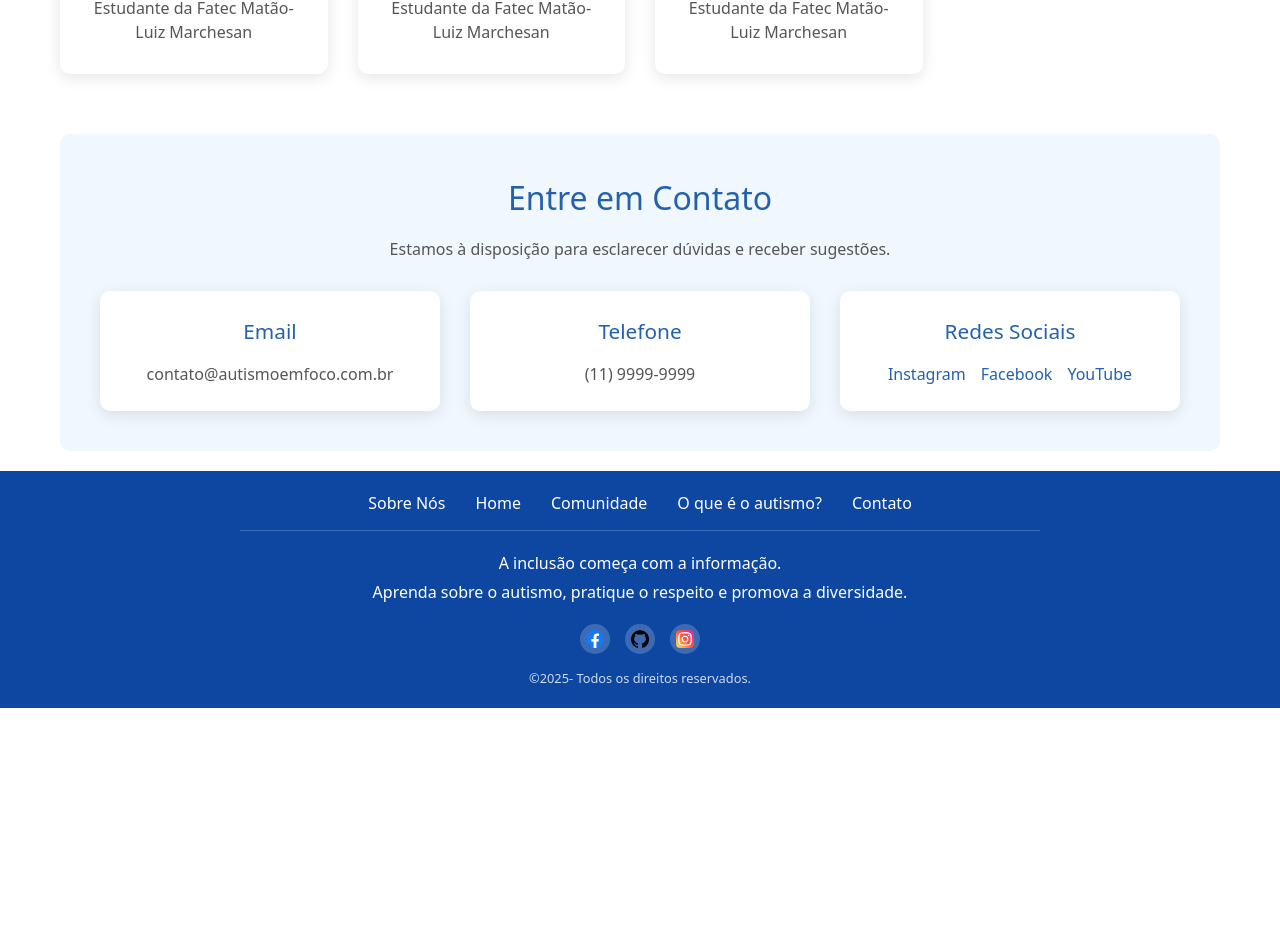
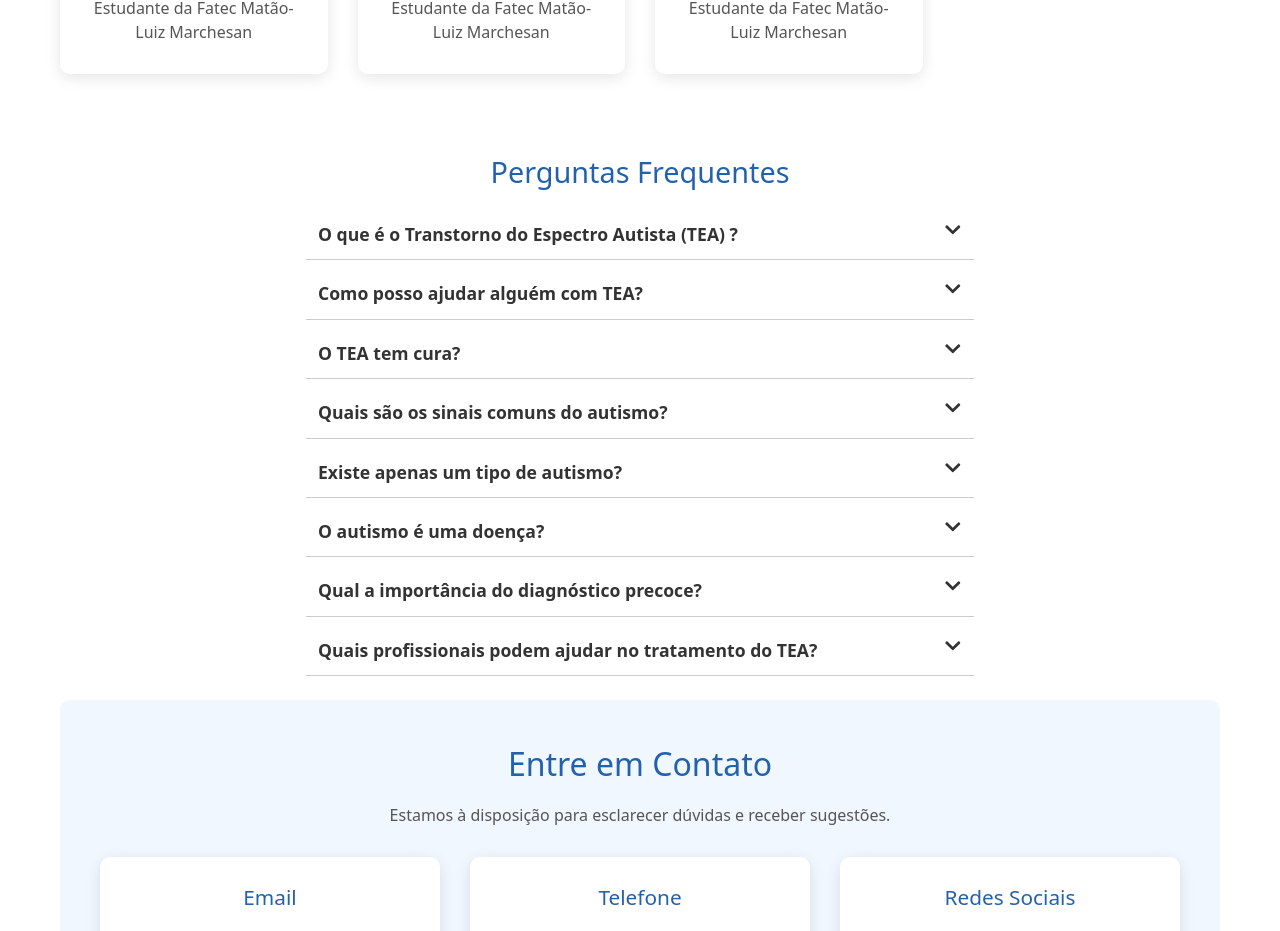
Before and after one commit to PedroHBachiega/autismo-em-foco, a React (Vite) app: page /sobre in a window 1280 px wide. Shown: the part 1835-2766 px from the top of the page. Before the commit the page ends 2543 px from the top, so only its background shows below. Built offline with nearby package versions, Linux system fonts and the light colour scheme; no server answers.

Commit message:
Criação de FAQ's (Perguntas Frequentes) e animações de abertura

```diff
--- a/package.json
+++ b/package.json
@@ -15,6 +15,7 @@
     "firebase-admin": "^13.4.0",
     "react": "^19.1.0",
     "react-dom": "^19.1.0",
+    "react-icons": "^5.5.0",
     "react-router-dom": "^7.6.0",
     "tailwindcss": "^4.1.7"
   },
--- /dev/null
+++ b/src/components/Faq/Faq.jsx
@@ -0,0 +1,68 @@
+import React, { useState } from 'react';
+import styles from './Faq.module.css';
+import { FaChevronDown } from 'react-icons/fa';
+
+const faqData = [
+    {
+        pergunta: "O que é o Transtorno do Espectro Autista (TEA) ?",
+        resposta: "É uma condição do neurodesenvolvimento que afeta a comunicação, o comportamento e as habilidades sociais."
+    },
+    {
+        pergunta: "Como posso ajudar alguém com TEA?",
+        resposta: "Oferecemos apoio emocional, respeitando os limites da pessoa e buscando informações em fontes confiáveis."
+    },
+    {
+        pergunta: "O TEA tem cura?",
+        resposta: "O TEA não tem cura, mas intervenções precoces podem melhorar significativamente a qualidade de vida."
+    },
+    {
+        pergunta: "Quais são os sinais comuns do autismo?",
+        resposta: "Dificuldade na comunicação, comportamentos repetitivos, resistência a mudanças e interesse intenso por ddeterminados assuntos são sinais comuns."
+    },
+    {
+        pergunta: "Existe apenas um tipo de autismo?",
+        resposta: "Não. O TEA é um espectro, o que significa que existem diferentes níveis de suporte e manifestações que variam de pessoa para pessoa."
+    },
+    {
+        pergunta: "O autismo é uma doença?",
+        resposta: "Não. O autismo é uma condição do neurodesenvolvimento, não sendo considerado uma doença e, portanto, não tem cura, mas pode ser acompanhado com intervenções adequadas."
+    },
+    {
+        pergunta: "Qual a importância do diagnóstico precoce?",
+        resposta: "O diagnóstico precoce permite iniciar intervenções o quanto antes, o que pode ajudar no desenvolvimento da comunicação, comportamento e autonomia."
+    },
+    {
+        pergunta: "Quais profissionais podem ajudar no tratamento do TEA?",
+        resposta: "Psicólogos, fonoaudiólogos, terapeutas ocupacionais, neuropediatras, psiquiatras e educadores especializados são profissionais fundamentais."
+    }
+];
+
+const Faq = () => {
+    const [aberta, setAberta] = useState(null);
+
+    const toggleResposta = (index) => {
+        setAberta(aberta === index ? null : index);
+    };
+
+    return (
+        <div className={styles.faqContainer}>
+            <h2 className={styles.faqTitulo}>Perguntas Frequentes</h2>
+            {faqData.map((item, index) => (
+                <div key={index} className={styles.faqItem}>
+                    <button className={styles.faqPergunta} onClick={() => toggleResposta(index)}>
+
+                        {item.pergunta}
+                        <span className={`${styles.faqIcon} ${aberta === index ? styles.aberta : ''}`}>
+                            <FaChevronDown />
+                        </span>
+                    </button>
+                    <div className={`${styles.faqResposta} ${aberta === index ? styles.mostrar : ''}`}>
+                        {item.resposta}
+                    </div>
+                </div>
+            ))}
+        </div>
+    );
+};
+
+export default Faq;
--- /dev/null
+++ b/src/components/Faq/Faq.module.css
@@ -0,0 +1,52 @@
+.faqContainer {
+    max-width: 700px;
+    margin: 0 auto;
+    padding: 1rem;
+}
+
+.faqTitulo {
+    font-size: 1.8rem;
+    margin-bottom: 1rem;
+    text-align: center;
+    color: #2361ad;
+}
+
+.faqItem {
+    border-bottom: 1px solid #ccc;
+    margin-bottom: 0.5rem;
+}
+
+.faqPergunta {
+    background: none;
+    border: none;
+    font-size: 1.1rem;
+    font-weight: bold;
+    padding: 0.75rem;
+    width: 100%;
+    text-align: left;
+    cursor: pointer;
+    display: flex;
+    justify-content: space-between;
+    color: #333;
+}
+
+.faqIcon {
+    transition: transform 0.3s ease;
+}
+
+.aberta {
+    transform: rotate(180deg);
+}
+
+.faqResposta {
+    max-height: 0;
+    overflow: hidden;
+    transition: max-height 0.4 ease, padding 0.3s;
+    padding: 0 0.75rem;
+    color: #444;
+}
+
+.mostrar {
+    max-height: 300px;
+    padding: 0.75rem;
+}
--- a/src/pages/Sobre/Sobre.jsx
+++ b/src/pages/Sobre/Sobre.jsx
@@ -1,5 +1,6 @@
 import React, { useEffect, useState } from 'react'
 import styles from './Sobre.module.css'
+import Faq from '../../components/Faq/Faq';
 
 import grupoApoioImg from '../../assets/grupo-apoio.jpg';
 import pedroSouzaImg from '../../assets/pedrosouza.png';
@@ -102,7 +103,7 @@ const Sobre = () => {
           ))}
           </div>
           </section>
-
+          <Faq />
       <section className={styles.contact}>
         <h2>Entre em Contato</h2>
         <p>Estamos à disposição para esclarecer dúvidas e receber sugestões.</p>
@@ -125,6 +126,7 @@ const Sobre = () => {
           </div>
         </div>
       </section>
+
     </div>
   );
 };
--- a/src/pages/SobreAutismo/SobreAutismo.jsx
+++ b/src/pages/SobreAutismo/SobreAutismo.jsx
@@ -6,13 +6,6 @@ const SobreAutismo = () => {
   return (
     <div className={styles.container}>
       <HeaderInfoTEA />
-
-      <section className={styles.infoSection}>
-        <div className={styles.infoCard}>
-          <h2>Definição</h2>
-          <p>O Transtorno do Espectro Autista (TEA) é uma condição de neurodesenvolvimento que afeta a comunicação, interação social e pode incluir padrões repetitivos de comportamento, interesses ou atividades. O autismo é considerado um espectro porque se manifesta de maneiras muito diferentes em cada pessoa.</p>
-        </div>
-      </section>
 
       <section className={styles.characteristicsSection}>
         <h2>Principais Características</h2>
```
Also changed, not shown: 1 other file (tests, documents, lock files or other folders).
